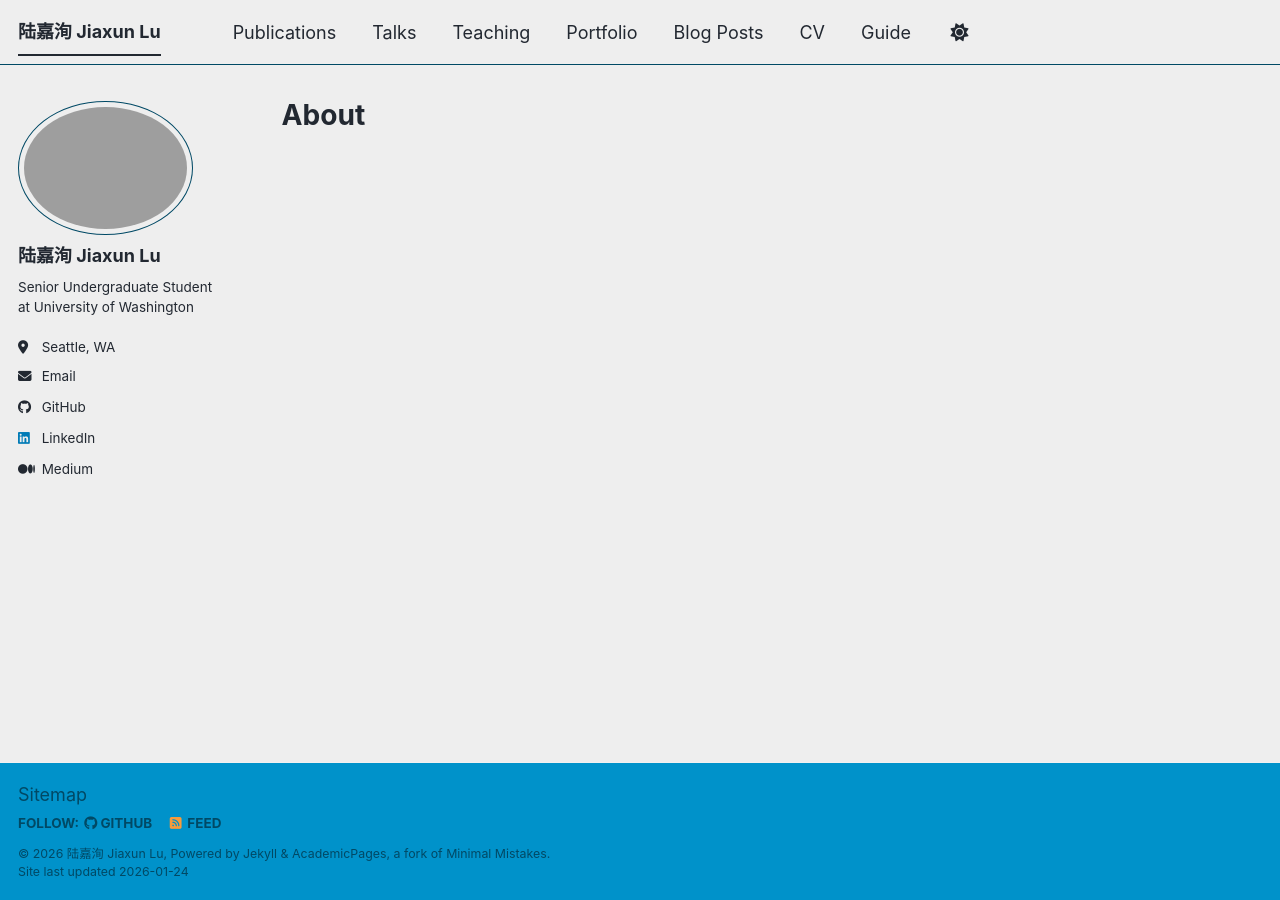
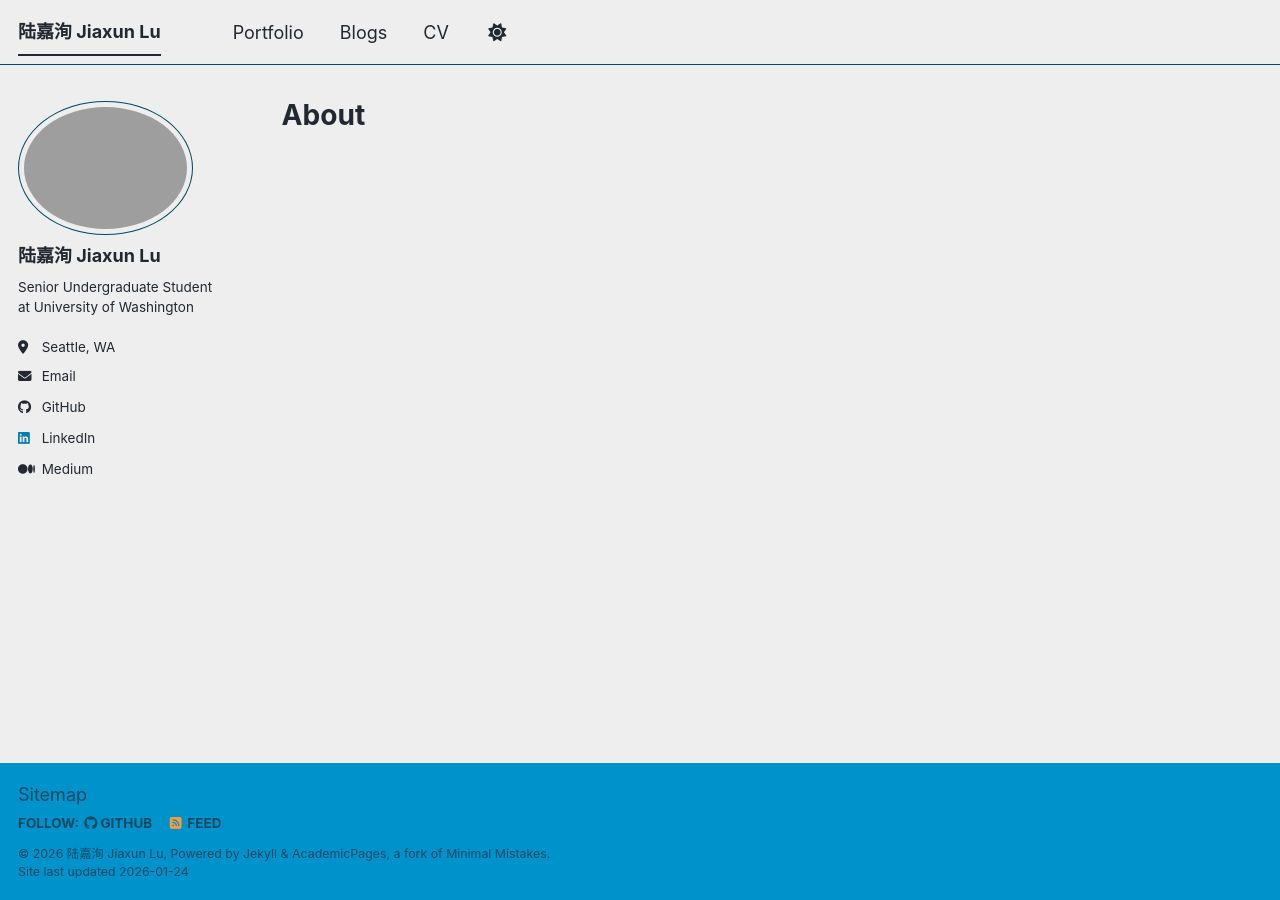
Before and after one commit to lucasjxlu/lucasjxlu.github.io, a Jekyll site: the page built from _pages/about.md, in a window 1280 px wide. Built offline with Jekyll 4.4.1, drawn with Linux system fonts in a browser that asks for light colours; a script bundle is joined from its source files by our own code; library files that are not in the unit come from our copies.

Commit message:
removed nagivation bar items

```diff
--- a/_data/navigation.yml
+++ b/_data/navigation.yml
@@ -8,19 +8,19 @@
 #      Markdown formatted page while the second is generated using JSON.
 
 main:
-  - title: "Publications"
-    url: /publications/
+  # - title: "Publications"
+  #   url: /publications/
 
-  - title: "Talks"
-    url: /talks/
+  # - title: "Talks"
+  #   url: /talks/
 
-  - title: "Teaching"
-    url: /teaching/
+  # - title: "Teaching"
+  #   url: /teaching/
 
   - title: "Portfolio"
     url: /portfolio/
 
-  - title: "Blog Posts"
+  - title: "Blogs"
     url: /year-archive/
 
   - title: "CV"
@@ -29,5 +29,5 @@ main:
   # - title: "CV"
   #   url: /cv-json/
 
-  - title: "Guide"
-    url: /markdown/
+  # - title: "Guide"
+  #   url: /markdown/
```
